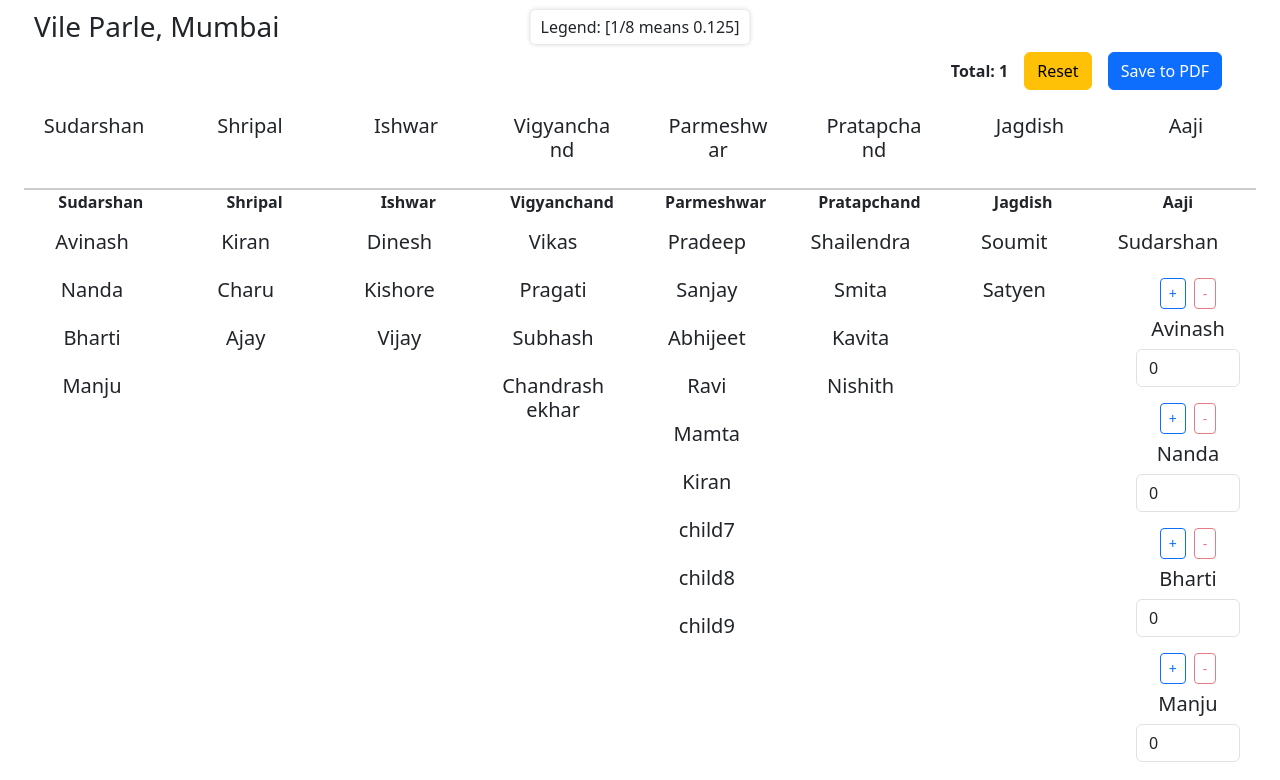
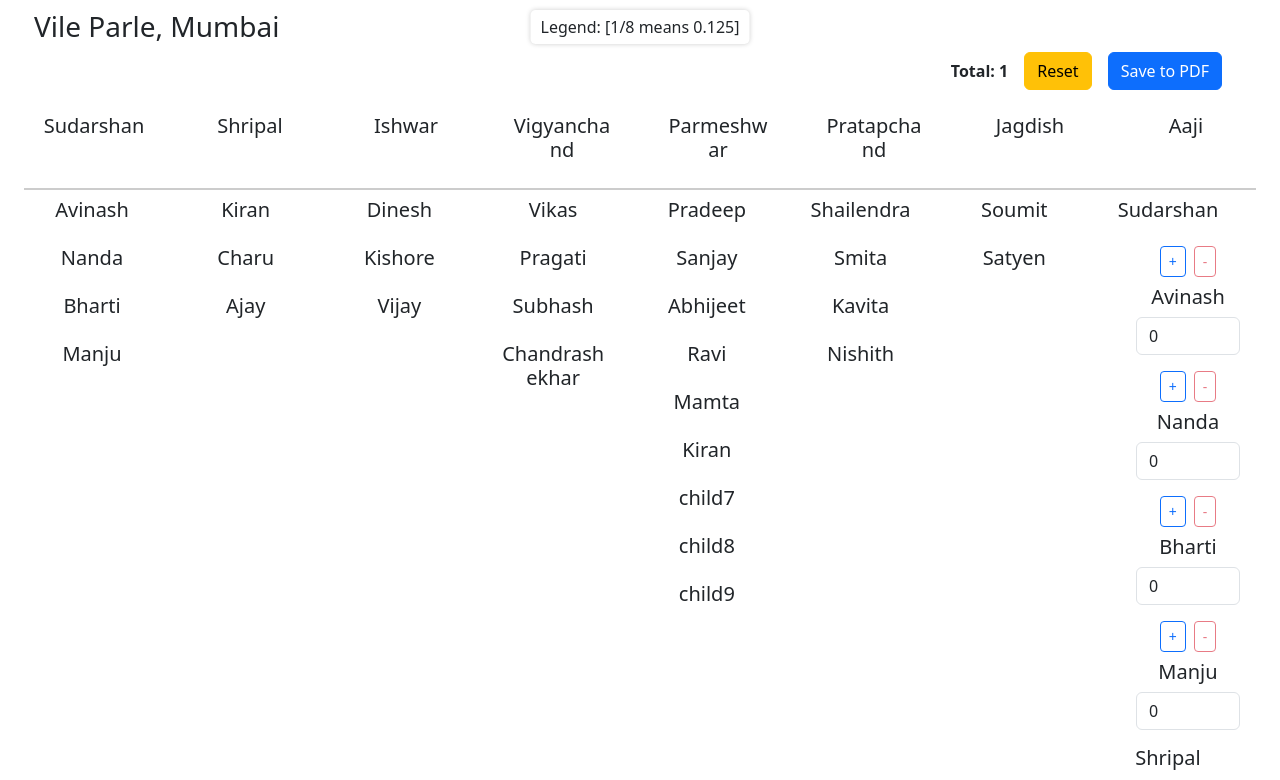
Before and after one commit to zarir-engineer/partition-tree-app, a Next.js app: page / in a window 1280 px wide. Shown: the top 780 px of the page. Built offline with nearby package versions, Linux system fonts and the light colour scheme.

Commit message:
Update CloudSpinnerGrid.tsx

```diff
--- a/app/components/CloudSpinnerGrid.tsx
+++ b/app/components/CloudSpinnerGrid.tsx
@@ -304,10 +304,6 @@ const CloudSpinnerGrid: React.FC = () => {
             .filter((sp) => sp.isTopLevel)
             .map((topLevel) => (
               <div key={topLevel.id}>
-                {/* Top-Level Spinner Name or Placeholder */}
-                <div className="fw-bold text-center mb-2">{topLevel.name}</div>
-
-                {/* Render children if they exist */}
                 {topLevel.children.length > 0 ? (
                   renderSpinners(topLevel.children)
                 ) : (
```
